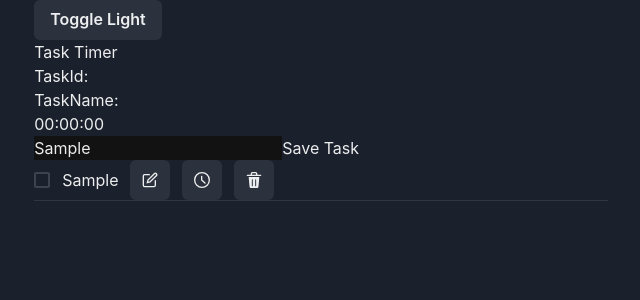
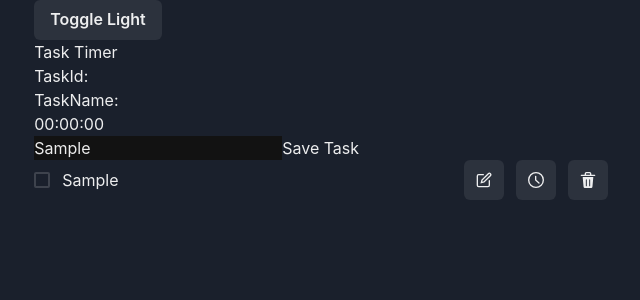
Before and after one commit to yuya-0928/yak-nextjs, a Next.js app: page / in a window 1280 px wide. Both pictures are taken after typing "Sample" into the empty fields and a click on the button "Save Task". Shown: the top 300 px of the page, without its empty margins (319-959 px from the left). Built offline with nearby package versions, Linux system fonts and the light colour scheme.

Commit message:
styleを調整

```diff
--- a/src/app/components/TaskBlock.tsx
+++ b/src/app/components/TaskBlock.tsx
@@ -1,4 +1,3 @@
-import styled from "styled-components";
 import { TaskType } from "../types/TaskType";
 import deleteTask from "../services/indexedDB/deleteTask";
 import { useContext, useEffect, useState } from "react";
@@ -9,18 +8,13 @@ import { TaskTimerContext } from "../context/TaskTimerContextType";
 import updateTaskElapsedTime from "../services/indexedDB/updateTaskElapsedTime";
 import convertMsTime from "../helper/convertMsTime";
 import updateTaskInfo from "../services/indexedDB/updateTaskName";
-import { Box, Button, Checkbox, Divider, Flex, FormControl, IconButton, Input, Spacer, Text } from "@chakra-ui/react";
-import { PhoneIcon, AddIcon, WarningIcon, DeleteIcon, EditIcon, TimeIcon, CalendarIcon, SpinnerIcon } from '@chakra-ui/icons'
+import { Box, Button, Checkbox, Flex, IconButton, Input, Text } from "@chakra-ui/react";
+import { DeleteIcon, EditIcon, TimeIcon, CalendarIcon } from '@chakra-ui/icons'
 
 
 type Props = {
   task: TaskType;
 }
-
-const StyledTaskBlock = styled('div')`
-  gap: 10px;
-`;
-
 
 const TaskBlock: React.FC<Props> = ({task}: Props) => {
   const [isEditMode, setIsEditMode] = useState<boolean>(false);
@@ -78,25 +72,27 @@ const TaskBlock: React.FC<Props> = ({task}: Props) => {
   return (
     <>
       {isEditMode === false ? (
-        <StyledTaskBlock>
-          <Flex alignItems='center' gap='3'>
+        <Box>
+          <Flex justify='space-between'>
+            <Flex align="center" gap='3'>
               <Checkbox type="checkbox" onChange={() => {onChangeStatus(task.id)}} />
               <Box>
                 <Text>{task.taskName}</Text>
               </Box>
+            </Flex>
+            <Flex align="center" gap='3'>
               <IconButton aria-label="Edit Task" icon={<EditIcon />} onClick={() => {changeEditMode()}}></IconButton>
               <IconButton aria-label="Task Timer" icon={<TimeIcon />} onClick={() => onTaskStart(task.id)} isDisabled={task.id === currentTaskId && isRunning}></IconButton>
               <IconButton aria-label="Delete Task" icon={<DeleteIcon />} onClick={() => {onTaskDelete(task.id)}}></IconButton>
             </Flex>
-          <Box>
-            <Flex alignItems='center' gap='3'>
+          </Flex>
+          <Flex alignItems='center' gap='2'>
             {task.elapsed_time !== 0 && (<Text><TimeIcon /> {convertMsTime(task.elapsed_time)}</Text>)}
             {task.deadline && <Text><CalendarIcon />{task.deadline}</Text> }
           </Flex>
         </Box>
-        </StyledTaskBlock>
       ): (
-        <StyledTaskBlock>
+        <Box>
           <form onSubmit={(e) => {onUpdateTaskInfo(e, task.id)}}>
             <Input type="text" name="taskName" defaultValue={task.taskName} />
             <Flex alignItems='center' gap='3'>
@@ -104,9 +100,8 @@ const TaskBlock: React.FC<Props> = ({task}: Props) => {
                 <Button type="submit">保存</Button>
             </Flex>
           </form>
-        </StyledTaskBlock>
+        </Box>
       )}
-      <Divider colorScheme="gray" />
     </>
   )
 }
--- a/src/app/components/TaskList.tsx
+++ b/src/app/components/TaskList.tsx
@@ -4,6 +4,7 @@ import TaskBlock from "./TaskBlock";
 import { TaskType } from "../types/TaskType";
 import getActiveTasks from "../services/indexedDB/getActiveTasks";
 import { TaskListUpdatedContext } from "../context/TaskListUpdatedContext";
+import { Stack, StackDivider} from "@chakra-ui/react";
 
 
 const TaskList = () => {
@@ -23,13 +24,13 @@ const TaskList = () => {
   }, [isTaskListUpdated, setIsTaskListUpdated])
 
   return (
-    <div>
+    <Stack spacing='15px' divider={<StackDivider borderColor='gray' />}>
       {tasks.map((task) => (
         <div key={task.id}>
           <TaskBlock task={task} />
         </div>
       ))}
-    </div>
+    </Stack>
   )
 }
 
```
Lines whose indentation alone changed are shown as unchanged.
